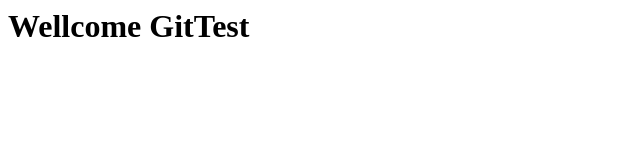
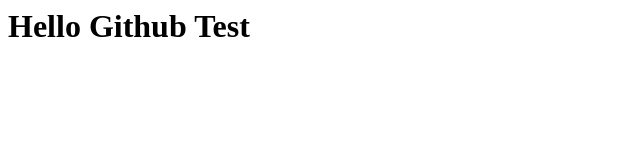
Before and after one commit to duyphanit/my-first-repo, a plain HTML site: page index.html in a window 1280 px wide. Shown: the whole page, without its empty margins (0-640 px from the left). Drawn offline with Linux system fonts and the light colour scheme.

Commit message:
Update index.html content

```diff
--- a/index.html
+++ b/index.html
@@ -1 +1 @@
-<html><body><h1>Wellcome GitTest</h1></body></html>
+<html><body><h1>Hello Github Test</h1></body></html>
```
